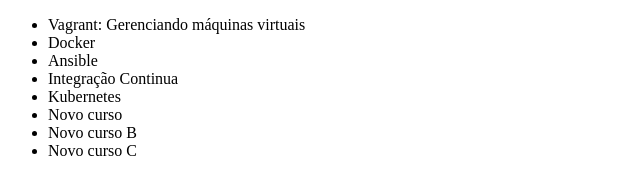
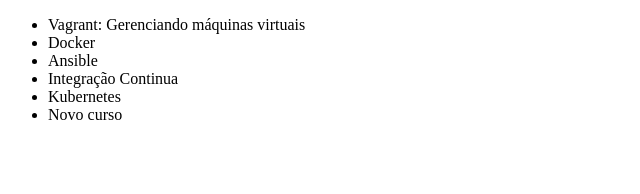
Before and after one commit to WendelGithub/cursogit, a plain HTML site: page index.html in a window 1280 px wide. Shown: the whole page, without its empty margins (0-640 px from the left). Drawn offline with Linux system fonts and the light colour scheme.

Commit message:
Revert "Cursos A e B"
This reverts commit 6ee6f4a740afb34570216a051c2bdfe1eb535429.

```diff
--- a/index.html
+++ b/index.html
@@ -12,8 +12,6 @@
         <li>Integração Continua</li>
         <li>Kubernetes</li>
         <li>Novo curso</li>
-        <li>Novo curso B</li>
-        <li>Novo curso C</li>
     </ul>
 </body>
 </html>
```
